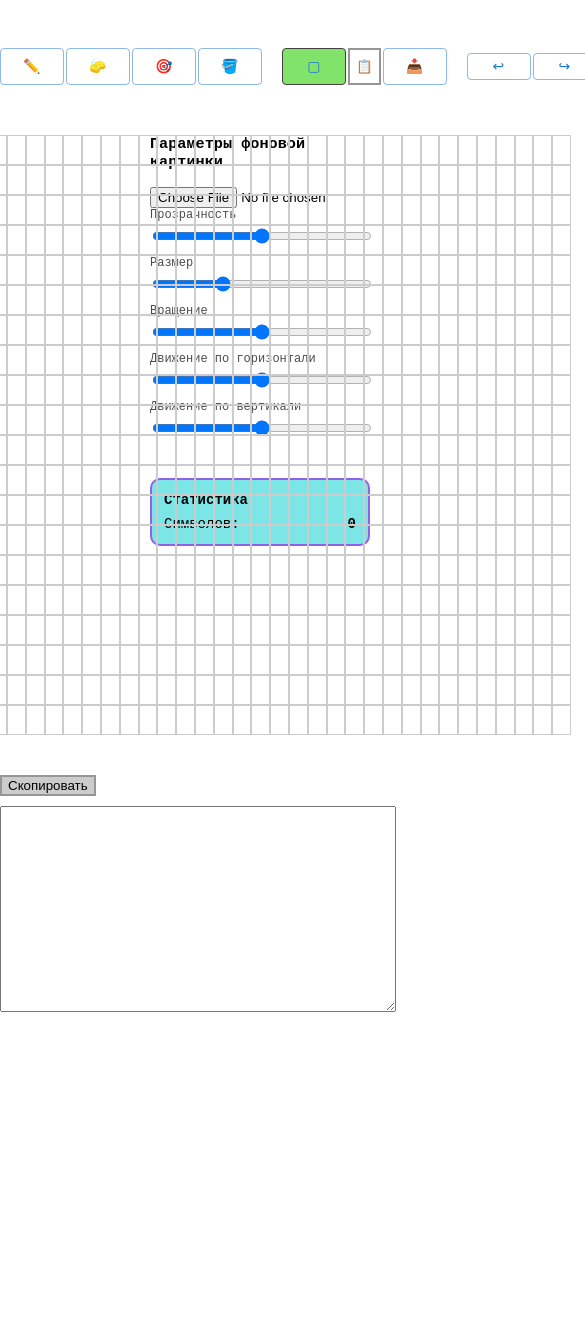
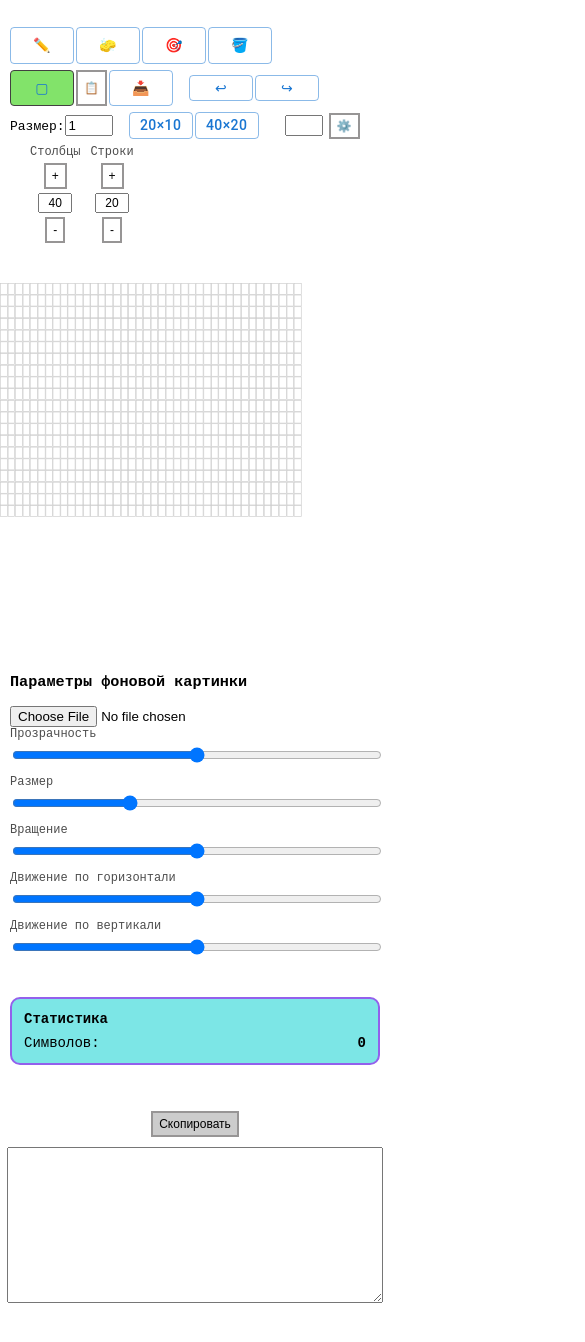
Before and after one commit to PinguiculaW/dots, a React (Vite) app: page / in a window 390 px wide. Shown: the top 1342 px of the page, 585 px wide, since content can reach past the window. Before the commit the page ends 1062 px from the top, so only its background shows below. Built offline with nearby package versions, Linux system fonts and the light colour scheme; a web font is replaced by a local one.

Commit message:
вроде нормально

```diff
--- a/src/AppInner.tsx
+++ b/src/AppInner.tsx
@@ -5,6 +5,7 @@ import OutputPanel from "./components/OutputPanel";
 import BackgroundLayer from "./components/BackgroundLayer";
 import { BRAILLE_BLANK } from "./utils/braille";
 import "./styles.css";
+import "./responsive.css";
 import type { Tool, Background, Selection } from "./types";
 
 
--- /dev/null
+++ b/src/responsive.css
@@ -0,0 +1,99 @@
+/* ===== планшеты ===== */
+@media (max-width: 1200px) {
+
+    .workspace {
+        flex-direction: column;
+        align-items: center;
+        padding-bottom: 20px;
+    }
+
+    .bg-controls {
+        position: static;
+        width: 100%;
+        max-width: 600px;
+        margin-top: 20px;
+    }
+
+    .output {
+        width: 100%;
+        align-items: center;
+    }
+
+    .output textarea {
+        width: 95%;
+    }
+}
+
+
+/* ===== телефоны ===== */
+@media (max-width: 768px) {
+
+    .toolbar {
+        flex-wrap: wrap;
+        gap: 10px;
+        padding: 10px;
+    }
+
+    .group {
+        margin-right: 10px;
+        flex-wrap: wrap;
+    }
+
+    .workspace {
+        overflow-x: auto;
+        align-items: flex-start;
+    }
+
+    .grid {
+        transform: scale(0.8);
+        transform-origin: top left;
+    }
+
+    .cell {
+        font-size: 20px;
+        height: 20px;
+    }
+
+    .output textarea {
+        font-size: 16px;
+        min-width: unset;
+        min-height: 150px;
+    }
+
+    .bg-controls {
+        padding: 10px;
+        box-sizing: border-box;
+    }
+
+    .control input[type="range"] {
+        width: 100%;
+    }
+
+    .stats-box {
+        width: 100%;
+        box-sizing: border-box;
+    }
+}
+
+
+/* ===== маленькие телефоны ===== */
+@media (max-width: 480px) {
+
+    .grid {
+        transform: scale(0.65);
+    }
+
+    .cell {
+        font-size: 16px;
+        height: 16px;
+    }
+
+    button {
+        font-size: 12px;
+        padding: 4px 6px;
+    }
+
+    .toolbar {
+        gap: 6px;
+    }
+}
--- a/src/styles.css
+++ b/src/styles.css
@@ -20,6 +20,7 @@ body {
   position: relative;
   flex: 1;
   width: 100%;
+  overflow-x: auto;
 
   display: flex;
   justify-content: center;
```
